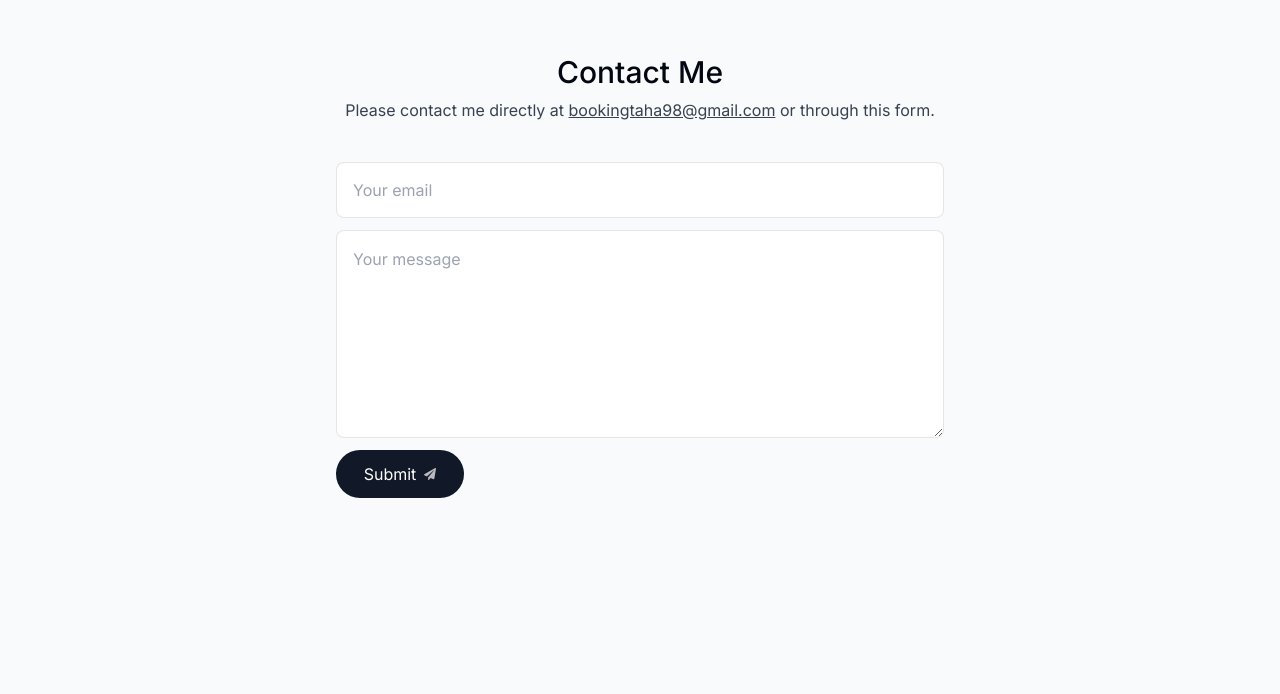
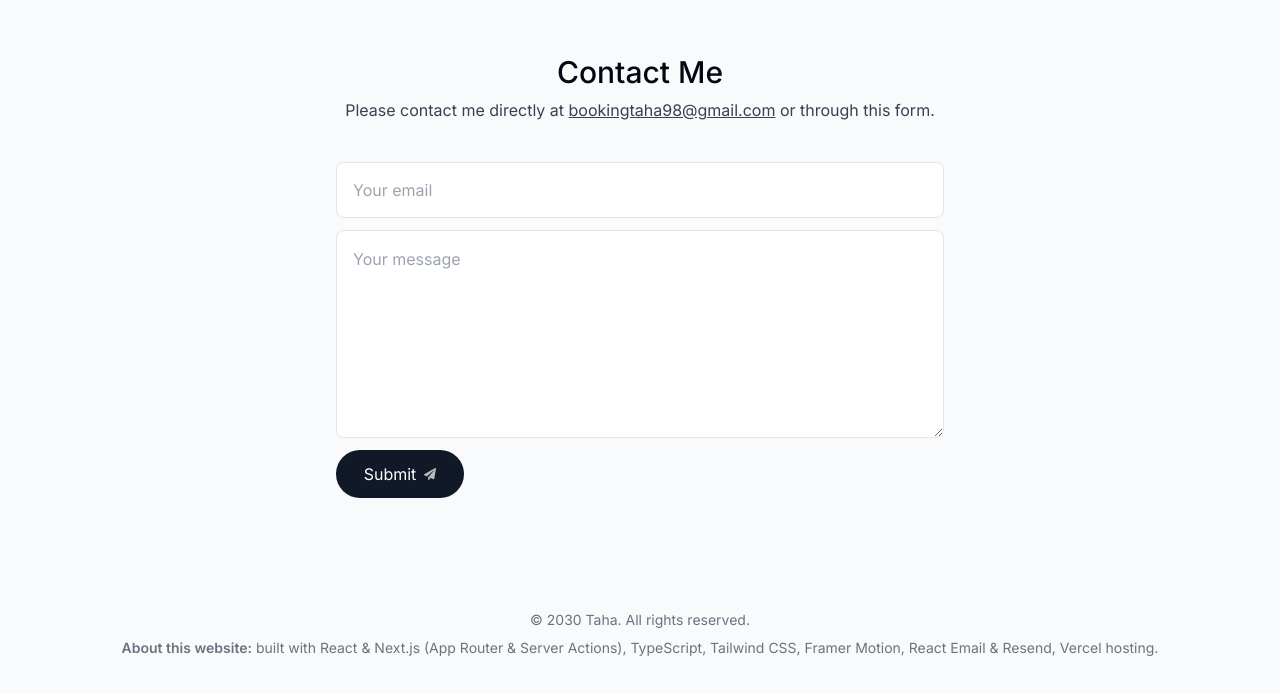
Before and after one commit to TOUFIK-Taha98/my_portfolio, a Next.js app: page / in a window 1280 px wide. Shown: the part 5117-5811 px from the top of the page. Before the commit the page ends 5727 px from the top, so only its background shows below. Built offline with nearby package versions, Linux system fonts and the light colour scheme; no server answers.

Commit message:
Footer added

```diff
--- a/app/layout.tsx
+++ b/app/layout.tsx
@@ -4,6 +4,7 @@
 import ActiveSectionContextProvider from "@/context/active-section-context";
 import ThemeContextProvider from "@/context/theme-context";
 import { Toaster } from "react-hot-toast";
+import Footer from "@/components/footer";
 
 const inter = Inter({ subsets: ["latin"] });
 
@@ -28,7 +29,7 @@
           <ActiveSectionContextProvider>
             <Header />
             {children}
-
+            <Footer />
             <Toaster position="top-right" />
           </ActiveSectionContextProvider>
         </ThemeContextProvider>
--- /dev/null
+++ b/components/footer.tsx
@@ -0,0 +1,16 @@
+import React from "react";
+
+export default function Footer() {
+  return (
+    <footer className="mb-10 px-4 text-center text-gray-500 ">
+      <small className="mb-2 block text-sm">
+        &copy; 2030 Taha. All rights reserved.
+      </small>
+      <p className="text-sm">
+        <span className="font-semibold">About this website:</span> built with
+        React & Next.js (App Router & Server Actions), TypeScript, Tailwind CSS,
+        Framer Motion, React Email & Resend, Vercel hosting.
+      </p>
+    </footer>
+  );
+}
```
